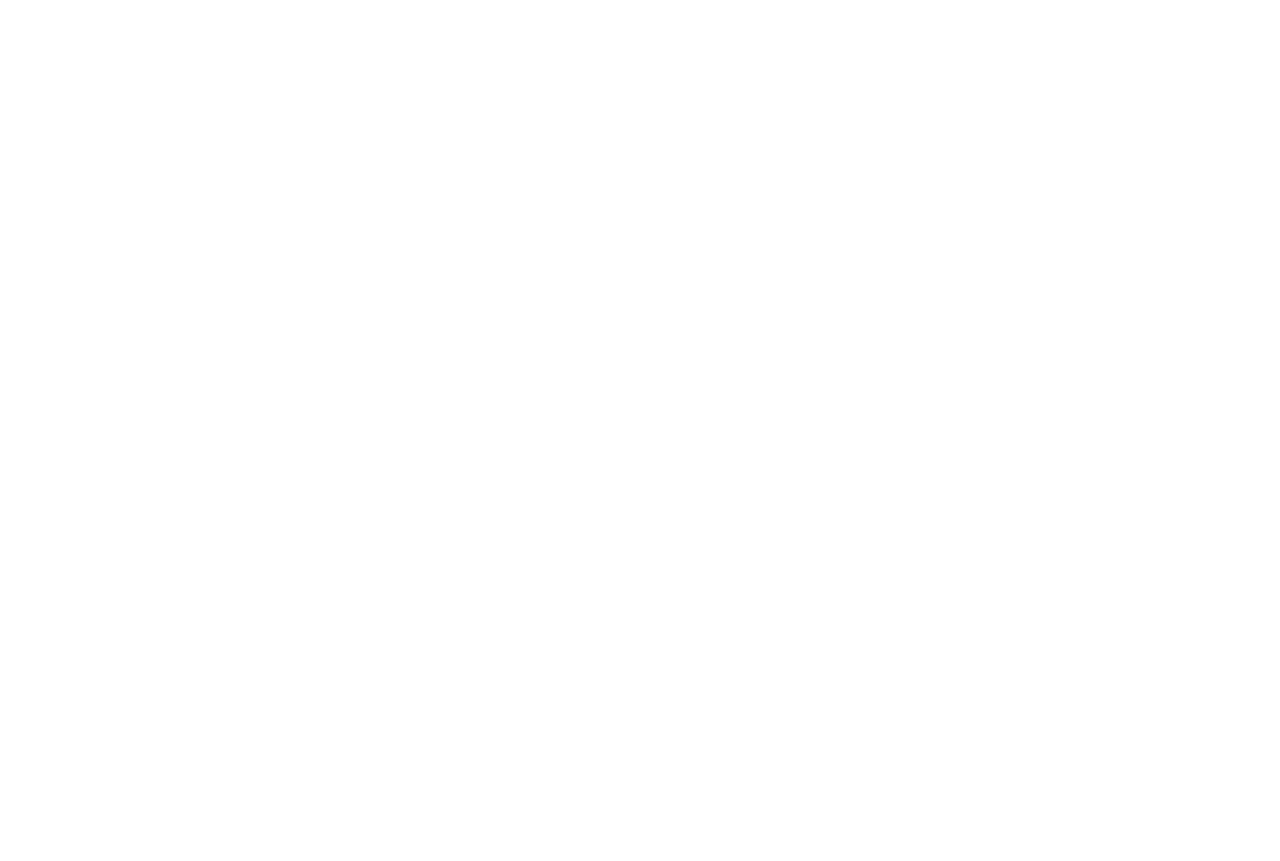
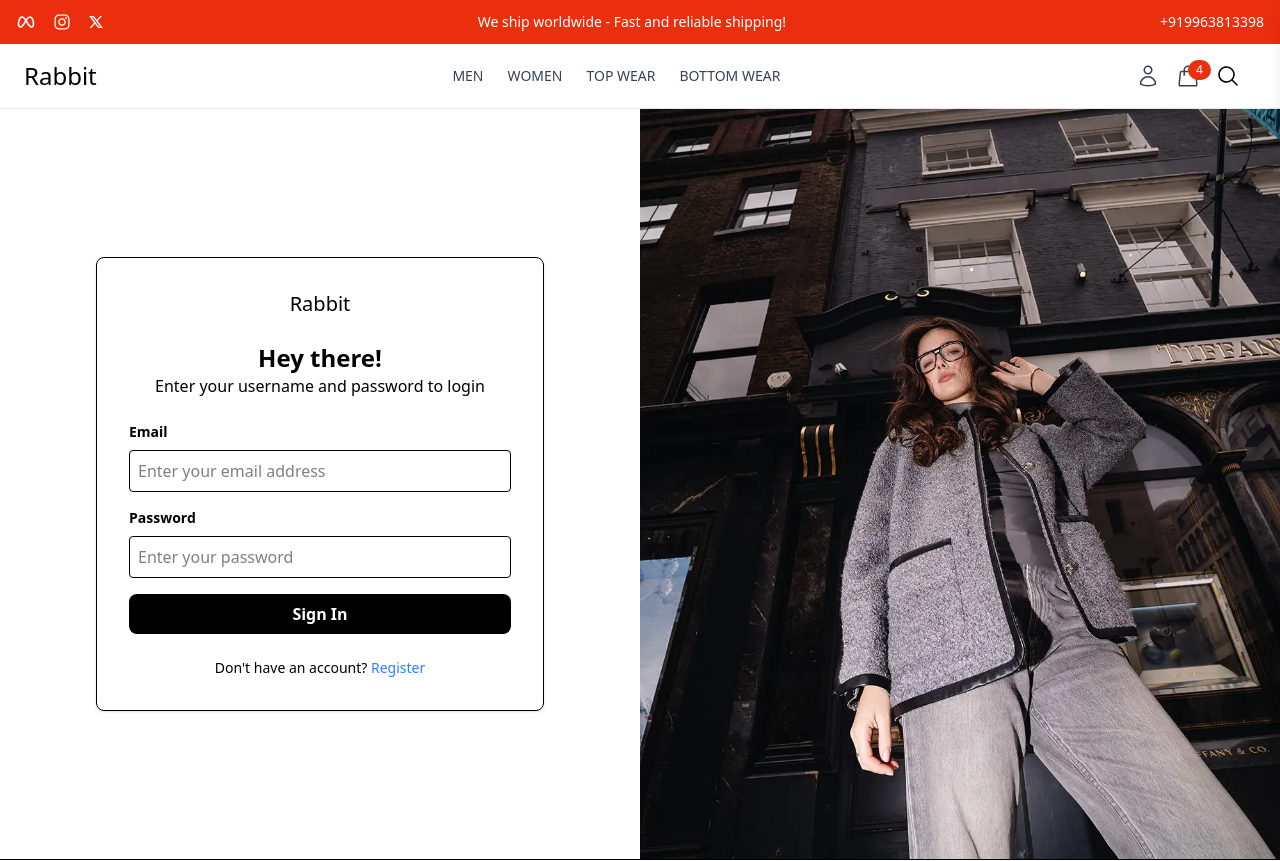
Before and after one commit to sumenchalla/full-stack-webapp, a React (Vite) app in the folder frontend/: page /login in a window 1280 px wide. Before the commit this address had no page. Shown: the top 861 px of the page. Before the commit the page ends 800 px from the top, so only its background shows below. Built offline with nearby package versions, Linux system fonts and the light colour scheme.

Commit message:
login page done

```diff
--- a/frontend/src/App.jsx
+++ b/frontend/src/App.jsx
@@ -4,6 +4,8 @@
 import AdminLayout from "./components/Layout/AdminLayout"
 import Home from './pages/Home'
 import { Toaster } from 'sonner'
+import Login from './pages/Login'
+import Register from './pages/Register'
 
 function App() {
 
@@ -15,6 +17,8 @@
         <Routes>
           <Route path="/" element={<UserLayout />}>
             <Route index element={<Home />}></Route>
+            <Route path='login'  element={<Login />}></Route>
+            <Route path='register'  element={<Register />}></Route>
           </Route>
 
           <Route>{/* Admin Layout */}</Route>
--- /dev/null
+++ b/frontend/src/pages/Login.jsx
@@ -0,0 +1,49 @@
+import React, { useState } from 'react'
+import { Link } from 'react-router-dom';
+import  login  from "../assets/login.webp";
+
+const Login = () => {
+    const [email, setEmail] =  useState("");
+    const [password, setPassword] =  useState("");
+  return (
+    <div className="flex">
+        <div className="w-full md:w-1/2 flex flex-col justify-center items-center p-8 md:p-12">
+            <form action="" className='w-full max-w-md bg-white p-8 rounded-lg border shadow-sm'>
+                <div className="flex justify-center mb-6">
+                    <h2 className="text-xl font-medium">Rabbit</h2>
+                </div>
+                <h2 className="text-2xl font-bold text-center mg-6">Hey there! </h2>
+                <p className="text-center mb-6">
+                    Enter your username and password to login
+                </p>
+                <div className="mb-4">
+                    <label htmlFor="" className='block text-sm font-semibold mb-2'>Email</label>
+                    <input type="email" value={email} onChange={(e)=> setEmail(e.target.value)}
+                    className='w-full p-2 border rounded'
+                    placeholder='Enter your email address'/>
+                </div>
+                <div className="mb-4">
+                    <label htmlFor="" className='block text-sm font-semibold mb-2'>Password</label>
+                    <input type="password" value={password} onChange={(e)=> setPassword(e.target.value)}
+                    className='w-full p-2 border rounded'
+                    placeholder='Enter your password'/>
+                </div>
+                <button type='submit' className='w-full bg-black text-white p-2 rounded-lg font-semibold hover:bg-gray-800 transition'>
+                    Sign In
+                </button>
+                <p className='mt-6 text-center text-sm'>
+                    Don't have an account?
+                    <Link to="/register" className='text-blue-500 '> Register</Link>
+                </p>
+            </form>
+            </div>
+            <div className="hidden md:block w-1/2 bg-gray-800">
+                <div className="h-full flex flex-col justify-center items-center">
+                    <img src={login} alt="" className='h-[750px] w-full object-cover' />
+                </div>
+            </div>
+    </div>
+  )
+}
+
+export default Login
--- /dev/null
+++ b/frontend/src/pages/Register.jsx
@@ -0,0 +1,9 @@
+import React from 'react'
+
+const Register = () => {
+  return (
+    <div>Register</div>
+  )
+}
+
+export default Register
```
